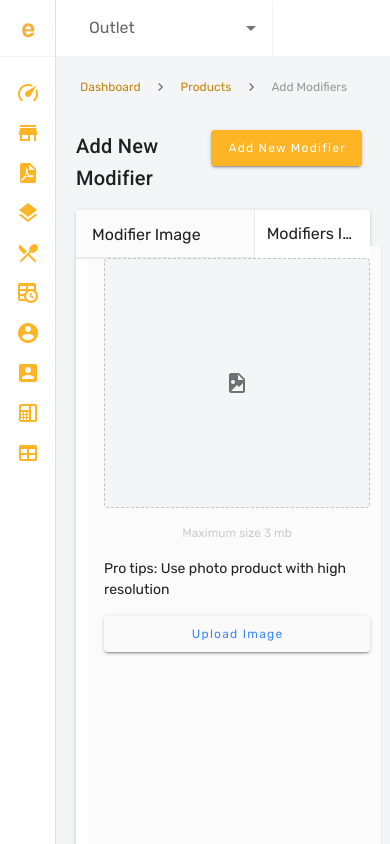
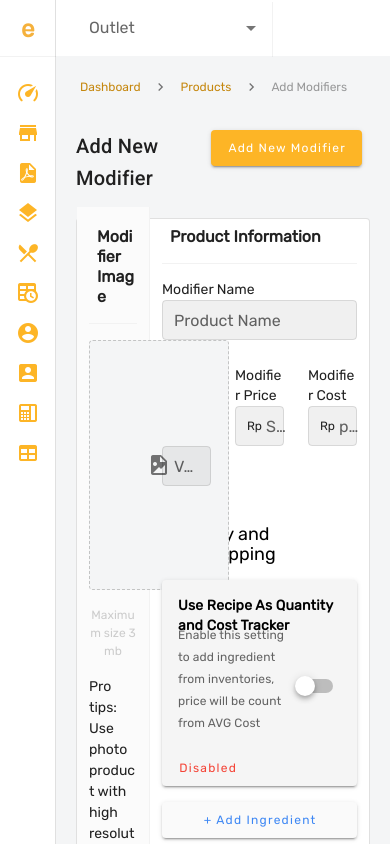
Before and after one commit to reynaldirey18/eatmore, a Vue app: page /products/add-modifiers in a window 390 px wide. Shown: the top 844 px of the page. Built offline with nearby package versions, Linux system fonts and the light colour scheme; what @pderas/vue2-geocoder would draw is missing.

Commit message:
feat(Product): Fix responsive in add modifier

```diff
--- a/src/views/Product/view/addModifier.vue
+++ b/src/views/Product/view/addModifier.vue
@@ -12,19 +12,19 @@
         </v-btn>
       </div>
     </div>
-    <v-card style="min-height: 100vh;">
-      <v-toolbar class="app-toolbar-menu-2" dense short flat color="white">
-        <v-toolbar-title style="width: 311px" class="app-subtitle app-toolbar-menu-title-2">Modifier Image</v-toolbar-title>
-        <v-toolbar-title class="pl-3 app-subtitle">Modifiers Information</v-toolbar-title>
-      </v-toolbar>
-      <v-row class="ml-3">
-        <v-col class="app-menu text-center" cols="auto"  style="min-height: 820px;">
+    <v-card class="px-3 mt-6" id="card" outlined>
+      <v-row>
+        <v-col cols="3" class="photo-section" style="min-height: 820px;">
+          <div class="photo mb-4">
+            <p class="app-subtitle mt-2 ml-2">Modifier Image</p>
+          </div>
           <app-file-upload
-              height="250px"
-              @onFileChange="onFileChange"
-              :value="ProductImage">
+            height="250px"
+            @onFileChange="onFileChange"
+            class="mt-4"
+            :value="ProductImage">
           </app-file-upload>
-          <p class="text-grey-light">Maximum size 3 mb</p>
+          <p class="text-grey-light text-center">Maximum size 3 mb</p>
           <p class="text-regular text-left">Pro tips: Use photo product with high resolution</p>
           <v-btn
             width="100%"
@@ -35,8 +35,11 @@
           </v-btn>
         </v-col>
         <!-- product Information -->
-        <v-col cols="9" class="">
-          <div>
+        <v-col cols="9" class="information-section">
+          <div class="header">
+            <p class="app-subtitle mt-2 ml-2">Product Information</p>
+          </div>
+          <div class="mt-4">
             <p class="app-title-small ma-0">Modifier Name</p>
             <v-text-field
                 label="Product Name"
@@ -383,4 +386,22 @@ export default {
     height: 100%;
     border-radius: 5px !important;
   }
+  .v-card {
+    .photo-section {
+      background-color: #FBFBFB;
+      border-right: 1px solid #F2F2F2;;
+      height: 100vh;
+      .photo {
+        border-bottom: 1px solid #F2F2F2;
+      }
+    }
+    .information-section {
+      .header {
+        border-bottom: 1px solid #F2F2F2;
+      }
+    }
+  }
+  .app-subtitle {
+    font-weight: bold;
+  }
 </style>
```
